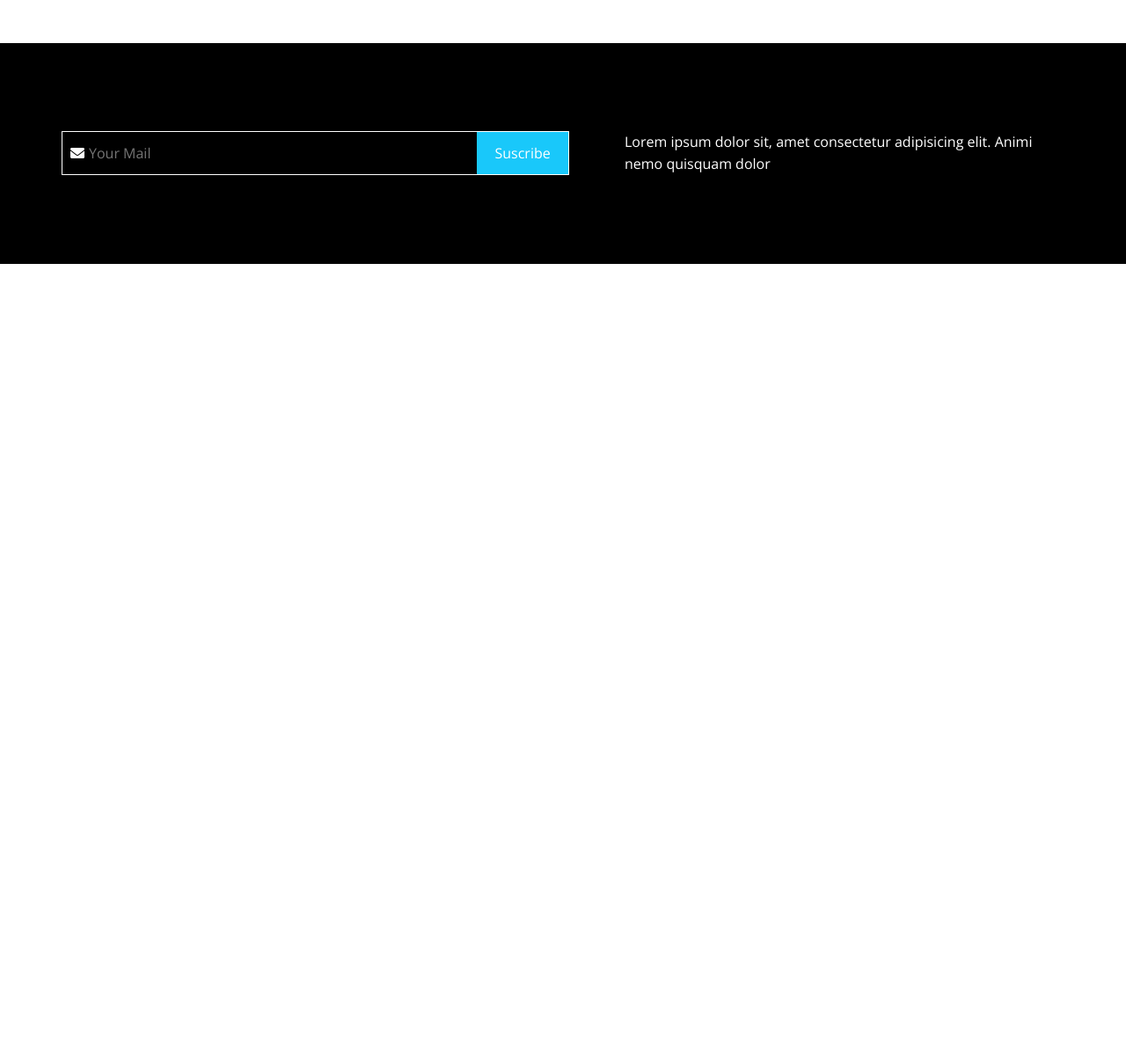
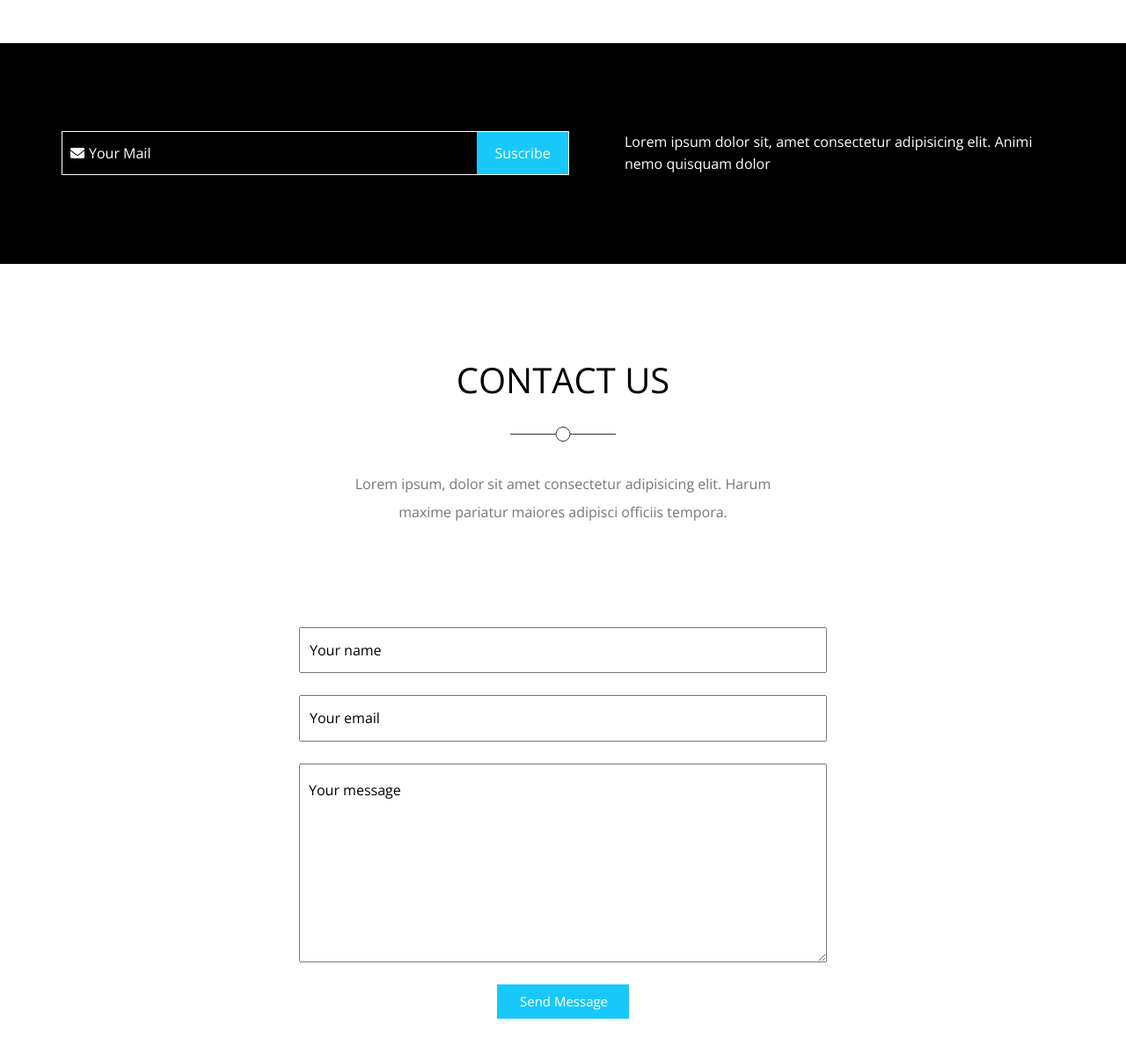
Before and after one commit to RazorZV7/Kasper-website, a plain HTML site: page index.html in a window 1280 px wide. Shown: the part 7465-8662 px from the top of the page at 88% size. Before the commit the page ends 7765 px from the top, so only its background shows below. Drawn offline with nearby package versions, Linux system fonts and the light colour scheme.

Commit message:
V3.5 ADDING CONTACT FORM SEC

```diff
--- a/css/kasper.css
+++ b/css/kasper.css
@@ -951,6 +951,9 @@ header .container nav .toggle-menu {
   border: 1px solid white;
   border-right: none;
 }
+.mail #mail::-webkit-input-placeholder {
+  color: white;
+}
 .fa-envelope {
   position: absolute;
   left: 10px;
@@ -967,3 +970,45 @@ header .container nav .toggle-menu {
   cursor: pointer;
 }
 /* end mail  */
+/* start contact-us  */
+.contact-us {
+  padding: 100px 0;
+}
+.contact-us .form {
+  margin: 0 auto;
+  padding: 15px 0;
+  display: flex;
+  min-width: 260px;
+  max-width: 600px;
+  flex-direction: column;
+  justify-content: center;
+  align-items: center;
+  gap: 25px;
+}
+.contact-us .form #name,
+.contact-us .form #email2 {
+  padding: 15px 10px;
+  width: 100%;
+}
+.contact-us .form #message{
+  width: 100%;
+  padding: 20px 10px;
+}
+.contact-us .form #send2 {
+  margin-top: 40px;
+  width: 150px;
+  margin: 0 auto;
+  text-transform: capitalize;
+  font-size: 15px;
+  padding: 10px 25px;
+  color: white;
+  background-color: var(--main-color);
+  border: 1px solid var(--main-color);
+  cursor: pointer;
+}
+#message::-webkit-input-placeholder,
+.contact-us .form #name::-webkit-input-placeholder,
+.contact-us .form #email2::-webkit-input-placeholder {
+  color: black;
+}
+/* end contact-us  */
--- a/index.html
+++ b/index.html
@@ -392,5 +392,35 @@
         </div>
     </div>
     <!-- end mail  -->
+    <!-- start contact us  -->
+    <div class="contact-us">
+        <div class="container">
+            <div class="main-heading">
+                <h2>Contact us</h2>
+                <p>Lorem ipsum, dolor sit amet consectetur adipisicing elit. Harum maxime pariatur maiores adipisci officiis tempora.</p>
+            </div>
+            <form action="" method="POST" class="form">
+                <input
+                    type="text"
+                    name="name"
+                    id="name"
+                    placeholder="Your name"
+                    required
+                    autocomplete="off"
+                >
+                <input
+                    type="email"
+                    name="email2"
+                    id="email2"
+                    placeholder="Your email"
+                    required
+                    autocomplete="off"
+                >
+                <textarea name="message" id="message" placeholder="Your message" rows="10"></textarea>
+                <input type="submit" value="Send message" id="send2">
+            </form>
+        </div>
+    </div>
+    <!-- end contact us  -->
 </body>
 </html>
```
